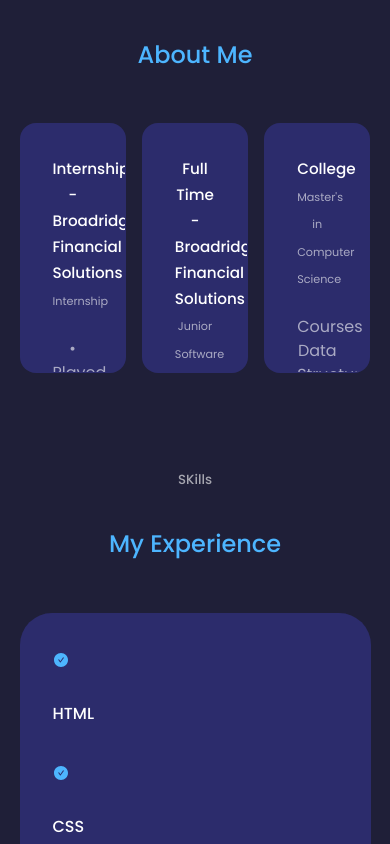
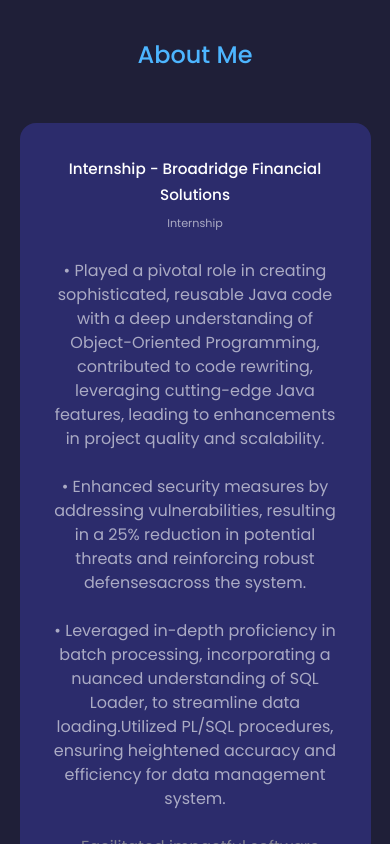
Before and after one commit to Anoopreddy123/PortFolio, a React (Create React App) app: page / in a window 390 px wide. Shown: the part 960-1804 px from the top of the page. Built offline with nearby package versions, Linux system fonts and the light colour scheme.

Commit message:
changing the layout

```diff
--- a/src/Components/About/About.css
+++ b/src/Components/About/About.css
@@ -1,7 +1,7 @@
 .about__container {
     display: grid;
     gap: 40px;
-    padding-left: 10rem;
+    padding-left: 15rem;
     grid-template-columns: repeat(auto-fit, minmax(300px, 1fr));
 }
 
@@ -42,7 +42,10 @@
     line-height: 1.5; /* Adjust line height for readability */
 }
 
-
+.about__card p:last-child {
+    color: #999; /* Fade out the last paragraph slightly */
+    opacity: 0.8;
+}
 
 /* Optional: Add a "Read More" link for expanded view */
 .about__card.expanded {
@@ -76,6 +79,11 @@
         margin: 2rem auto 4rem;
     }
 
+    .about__cards {
+        flex-direction: column; /* Stack cards vertically on smaller screens */
+        align-items: center; /* Center cards horizontally */
+    }
+
     .about__content p {
         margin: 1rem 0 1.5rem;
     }
```
